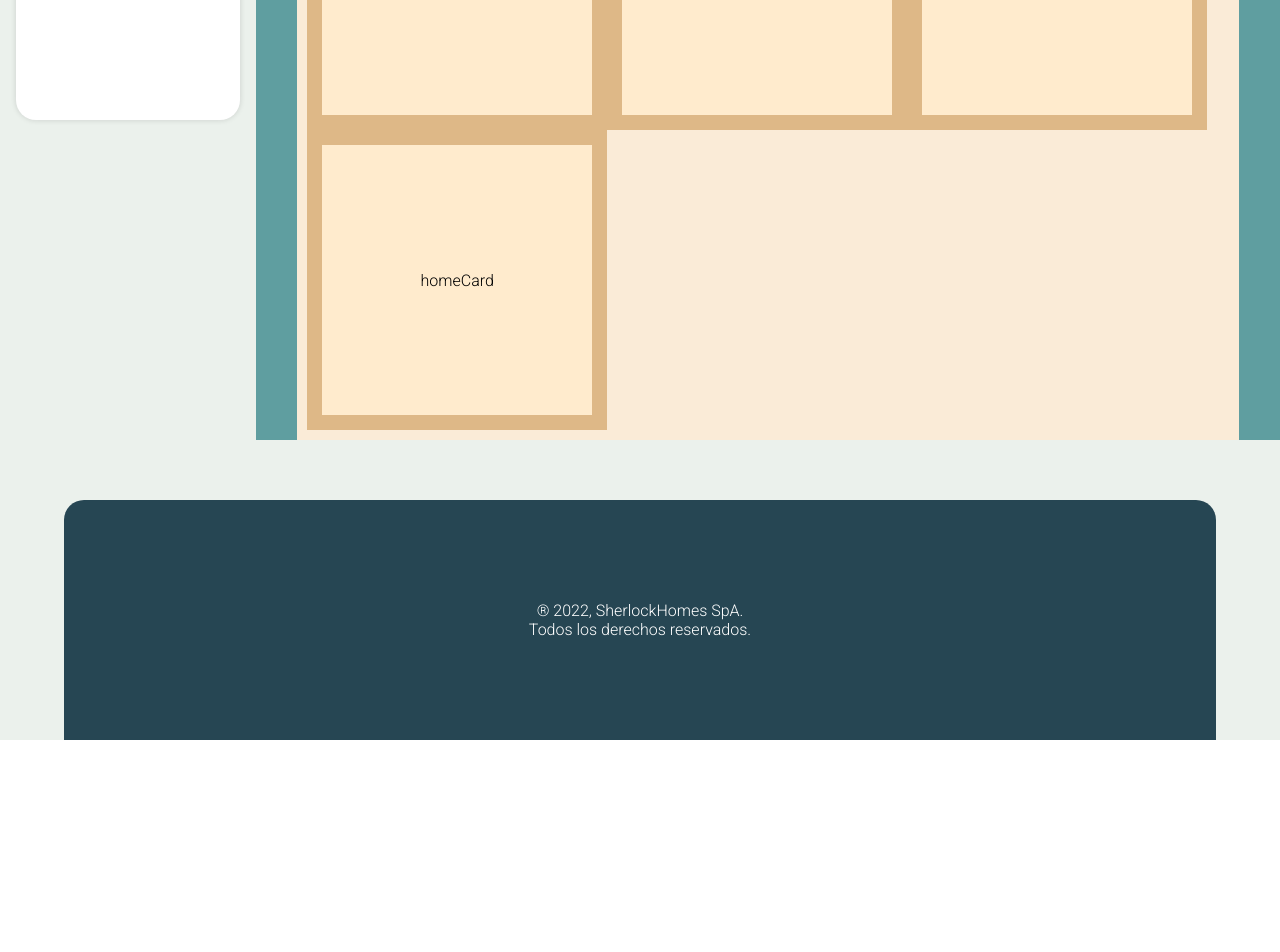
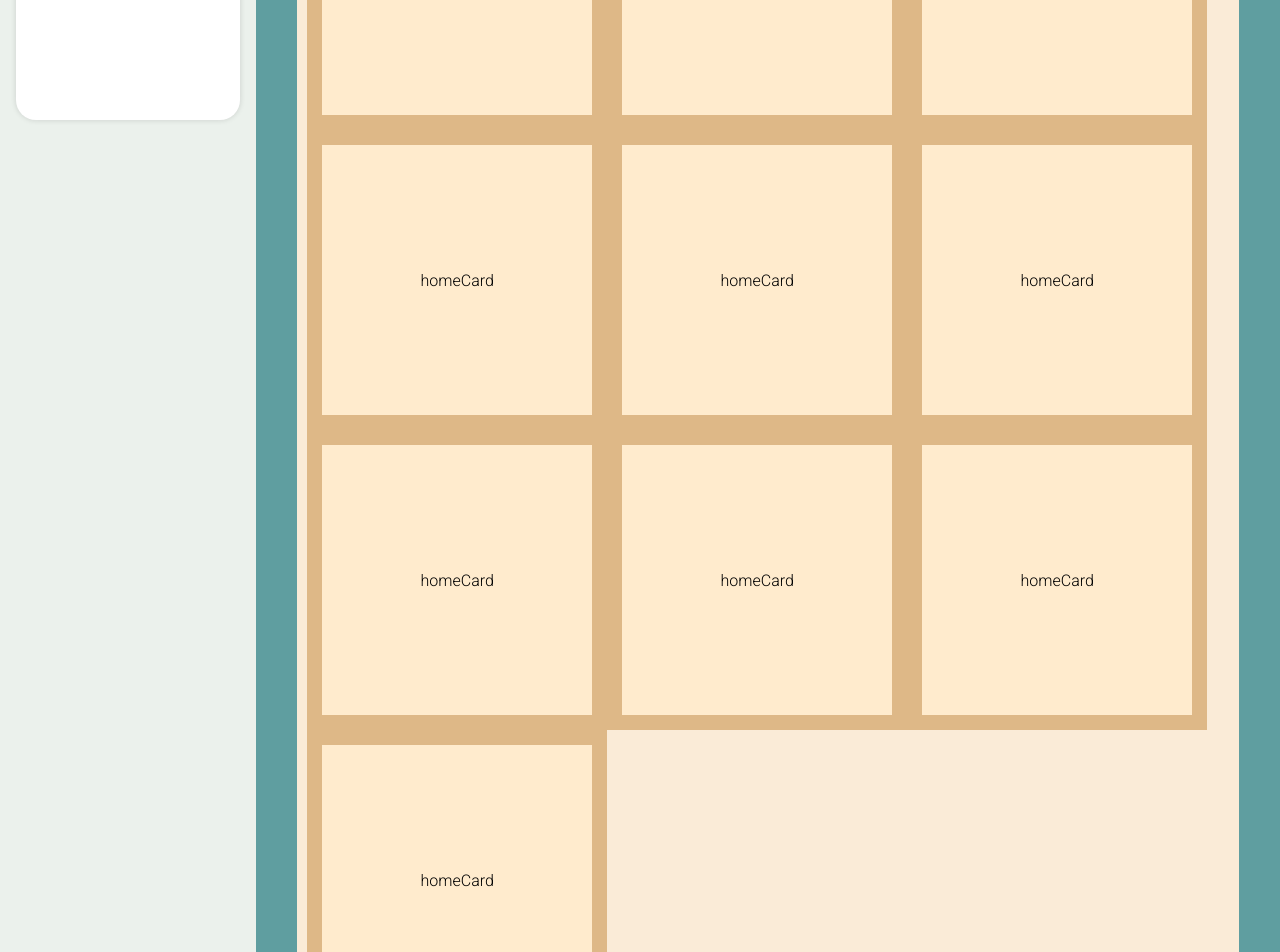
Before and after one commit to ElBugs99/Sherlock-Homes, a React (Create React App) app in the folder client/: page /search in a window 1280 px wide. Shown: the part 560-1512 px from the top of the page. Before the commit the page ends 1300 px from the top, so only its background shows below. Built offline with nearby package versions, Linux system fonts and the light colour scheme.

Commit message:
added even more house cards for visualization

```diff
--- a/client/src/Components/Search/Search.js
+++ b/client/src/Components/Search/Search.js
@@ -23,6 +23,12 @@ export default function Search() {
             <HomeCard />
             <HomeCard />
             <HomeCard />
+            <HomeCard />
+            <HomeCard />
+            <HomeCard />
+            <HomeCard />
+            <HomeCard />
+            <HomeCard />
           </div>
         </div>
       </div>
```
